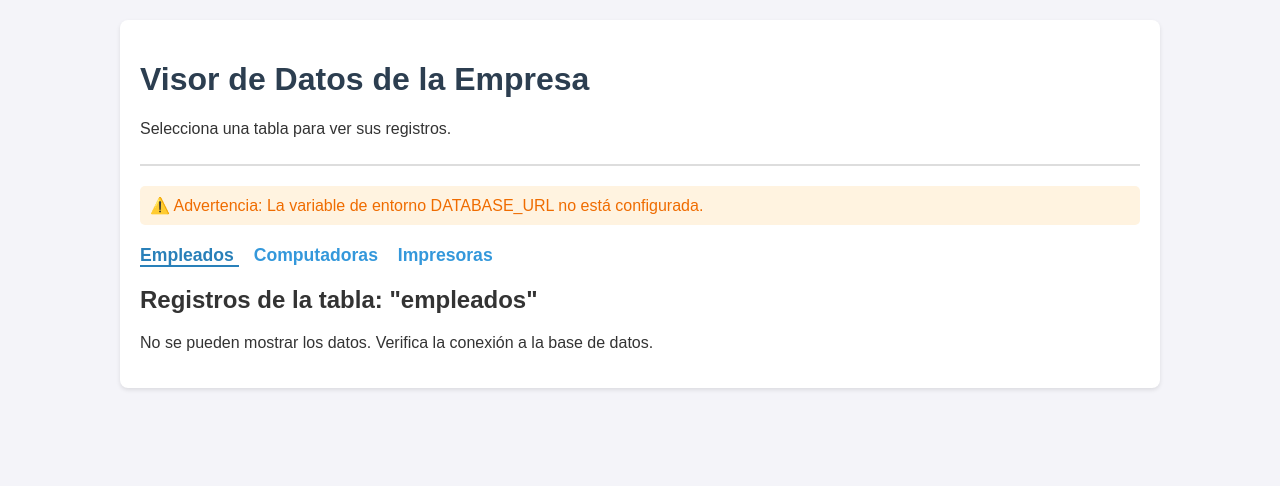
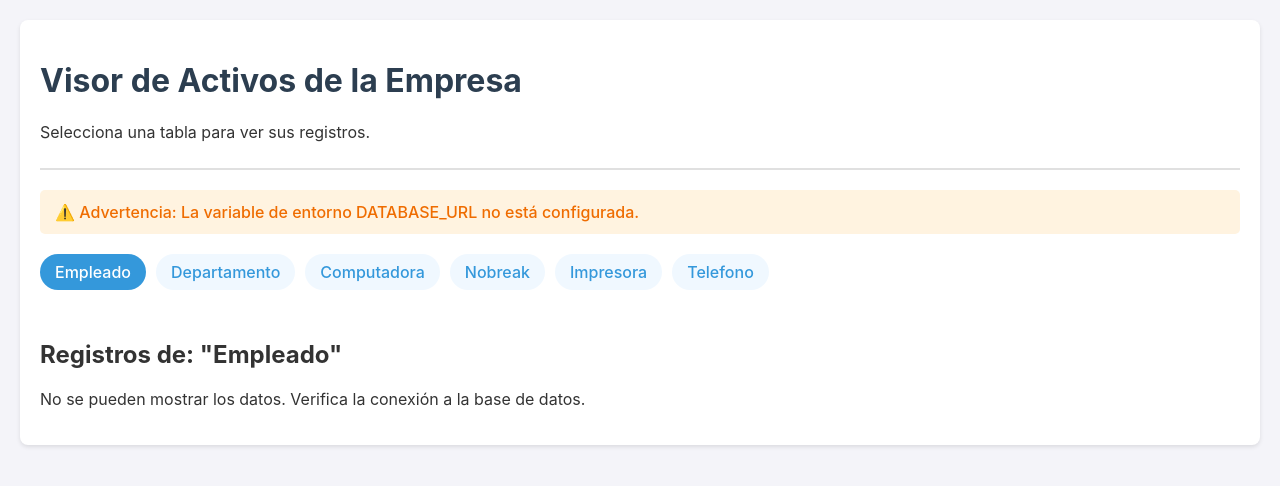
Before and after one commit to margaritabases-ai/DeLaRosca, a PHP site: page /index.php in a window 1280 px wide. Shown: the top 486 px of the page. Run offline with PHP 8.4, Linux system fonts and the light colour scheme; some libraries are stand-ins or nearby versions.

Commit message:
Update index.php

```diff
--- a/index.php
+++ b/index.php
@@ -1,61 +1,49 @@
 <?php
 
 // --- CONFIGURACIÓN ---
-// Lista blanca de tablas permitidas para evitar accesos no deseados.
-$tablas_permitidas = ['empleados', 'computadoras', 'impresoras'];
+$tablas_permitidas = ['empleado', 'departamento', 'computadora', 'nobreak', 'impresora', 'telefono'];
 
-// Determina la tabla a mostrar. Si no se especifica ninguna, se usa la primera de la lista.
-// La función htmlspecialchars se usa por seguridad, para prevenir ataques XSS.
 $tabla_seleccionada = isset($_GET['tabla']) ? htmlspecialchars($_GET['tabla']) : $tablas_permitidas[0];
 
-// Verifica si la tabla seleccionada está en nuestra lista blanca.
 if (!in_array($tabla_seleccionada, $tablas_permitidas)) {
     die("Error: Tabla no válida.");
 }
 
-// --- CONEXIÓN A LA BASE DE DATOS ---
-// Render nos dará la URL de conexión a través de una variable de entorno.
-// Si la variable no existe (ej. en nuestro entorno local), usamos un valor nulo.
-$connection_string = getenv('DATABASE_URL');
+// --- CONEXIÓN A LA BASE DE DATOS (VERSIÓN MEJORADA) ---
+$connection_string_original = getenv('DATABASE_URL');
 $db_connection = null;
 $mensaje_conexion = "";
 
-if ($connection_string) {
+if ($connection_string_original) {
+    // Añadimos sslmode=require si no está presente en la URL de Neon.
+    // Esto asegura la conexión segura que Neon necesita.
+    $connection_string_final = $connection_string_original . "?sslmode=require";
+
     // pg_connect es la función de PHP para conectarse a PostgreSQL.
-    $db_connection = pg_connect($connection_string);
+    $db_connection = pg_connect($connection_string_final);
 
     if ($db_connection) {
         $mensaje_conexion = "✅ Conexión a la base de datos exitosa.";
     } else {
-        $mensaje_conexion = "❌ Error: No se pudo conectar a la base de datos.";
+        $mensaje_conexion = "❌ Error: No se pudo conectar a la base de datos. Verifica la DATABASE_URL.";
     }
 } else {
     $mensaje_conexion = "⚠️ Advertencia: La variable de entorno DATABASE_URL no está configurada.";
 }
-
 
 // --- OBTENCIÓN DE DATOS ---
 $columnas = [];
 $filas = [];
 
 if ($db_connection) {
-    // Preparamos la consulta SQL de forma segura para obtener todos los datos de la tabla seleccionada.
-    // Usar pg_escape_identifier es una buena práctica para asegurar el nombre de la tabla.
     $query = 'SELECT * FROM ' . pg_escape_identifier($db_connection, $tabla_seleccionada);
-
-    // Ejecutamos la consulta.
     $resultado = pg_query($db_connection, $query);
-
     if ($resultado) {
-        // Obtenemos los nombres de las columnas (encabezados de la tabla).
         $num_columnas = pg_num_fields($resultado);
         for ($i = 0; $i < $num_columnas; $i++) {
             $columnas[] = pg_field_name($resultado, $i);
         }
-
-        // Obtenemos todas las filas del resultado.
         $filas = pg_fetch_all($resultado);
-        // Si no hay filas, pg_fetch_all devuelve false. Lo convertimos a un array vacío.
         if ($filas === false) {
             $filas = [];
         }
@@ -70,54 +58,54 @@ if ($db_connection) {
     <meta name="viewport" content="width=device-width, initial-scale=1.0">
     <title>Visor de Base de Datos</title>
     <style>
-        body { font-family: sans-serif; margin: 0; background-color: #f4f4f9; color: #333; }
-        .container { max-width: 1000px; margin: 20px auto; padding: 20px; background-color: #fff; border-radius: 8px; box-shadow: 0 2px 4px rgba(0,0,0,0.1); }
-        .header { border-bottom: 2px solid #ddd; padding-bottom: 10px; margin-bottom: 20px; }
+        body { font-family: -apple-system, BlinkMacSystemFont, "Segoe UI", Roboto, Helvetica, Arial, sans-serif; margin: 0; background-color: #f4f4f9; color: #333; }
+        .container { max-width: 1200px; margin: 20px auto; padding: 20px; background-color: #fff; border-radius: 8px; box-shadow: 0 2px 4px rgba(0,0,0,0.1); }
+        .header { border-bottom: 2px solid #e0e0e0; padding-bottom: 10px; margin-bottom: 20px; }
         h1 { color: #2c3e50; }
-        .status { padding: 10px; border-radius: 5px; margin-bottom: 20px; }
+        .status { padding: 12px 15px; border-radius: 5px; margin-bottom: 20px; font-weight: 500;}
         .status.success { background-color: #e8f5e9; color: #2e7d32; }
         .status.error { background-color: #ffebee; color: #c62828; }
         .status.warning { background-color: #fff3e0; color: #ef6c00; }
-        nav a { margin-right: 15px; text-decoration: none; color: #3498db; font-weight: bold; font-size: 1.1em; }
-        nav a.active { color: #2980b9; border-bottom: 2px solid #2980b9; }
-        table { width: 100%; border-collapse: collapse; margin-top: 20px; }
-        th, td { padding: 12px; border: 1px solid #ddd; text-align: left; }
-        th { background-color: #ecf0f1; }
+        nav { margin-bottom: 20px; flex-wrap: wrap; display: flex; }
+        nav a { padding: 8px 15px; margin-right: 10px; margin-bottom: 10px; text-decoration: none; color: #3498db; font-weight: 500; border-radius: 20px; background-color: #f0f8ff; transition: all 0.2s ease-in-out; }
+        nav a:hover { background-color: #ddeeff; }
+        nav a.active { color: #fff; background-color: #3498db; }
+        table { width: 100%; border-collapse: collapse; margin-top: 20px; font-size: 0.9em; }
+        th, td { padding: 12px 15px; border: 1px solid #ddd; text-align: left; }
+        th { background-color: #f2f2f2; text-transform: capitalize; }
         tr:nth-child(even) { background-color: #f9f9f9; }
+        tr:hover { background-color: #f1f1f1; }
     </style>
 </head>
 <body>
-
     <div class="container">
         <div class="header">
-            <h1>Visor de Datos de la Empresa</h1>
+            <h1>Visor de Activos de la Empresa</h1>
             <p>Selecciona una tabla para ver sus registros.</p>
         </div>
-
-        <?php
+        <div class="status <?php
             $status_class = 'warning';
             if ($db_connection) $status_class = 'success';
-            if (!$db_connection && $connection_string) $status_class = 'error';
-        ?>
-        <div class="status <?php echo $status_class; ?>">
+            if (!$db_connection && $connection_string_original) $status_class = 'error';
+            echo $status_class;
+        ?>">
             <?php echo $mensaje_conexion; ?>
         </div>
-
         <nav>
             <?php foreach ($tablas_permitidas as $tabla): ?>
                 <a href="?tabla=<?php echo $tabla; ?>" class="<?php if ($tabla === $tabla_seleccionada) echo 'active'; ?>">
-                    <?php echo ucfirst($tabla); // Pone la primera letra en mayúscula ?>
+                    <?php echo ucfirst(str_replace('_', ' ', $tabla)); ?>
                 </a>
             <?php endforeach; ?>
         </nav>
-
-        <h2>Registros de la tabla: "<?php echo $tabla_seleccionada; ?>"</h2>
+        <div style="overflow-x:auto;">
+            <h2>Registros de: "<?php echo ucfirst($tabla_seleccionada); ?>"</h2>
             <?php if ($db_connection && !empty($filas)): ?>
                 <table>
                     <thead>
                         <tr>
                             <?php foreach ($columnas as $columna): ?>
-                            <th><?php echo htmlspecialchars($columna); ?></th>
+                                <th><?php echo htmlspecialchars(str_replace('_', ' ', $columna)); ?></th>
                             <?php endforeach; ?>
                         </tr>
                     </thead>
@@ -137,6 +125,6 @@ if ($db_connection) {
                 <p>No se pueden mostrar los datos. Verifica la conexión a la base de datos.</p>
             <?php endif; ?>
         </div>
-
+    </div>
 </body>
 </html>
```
Lines whose indentation alone changed are shown as unchanged.
